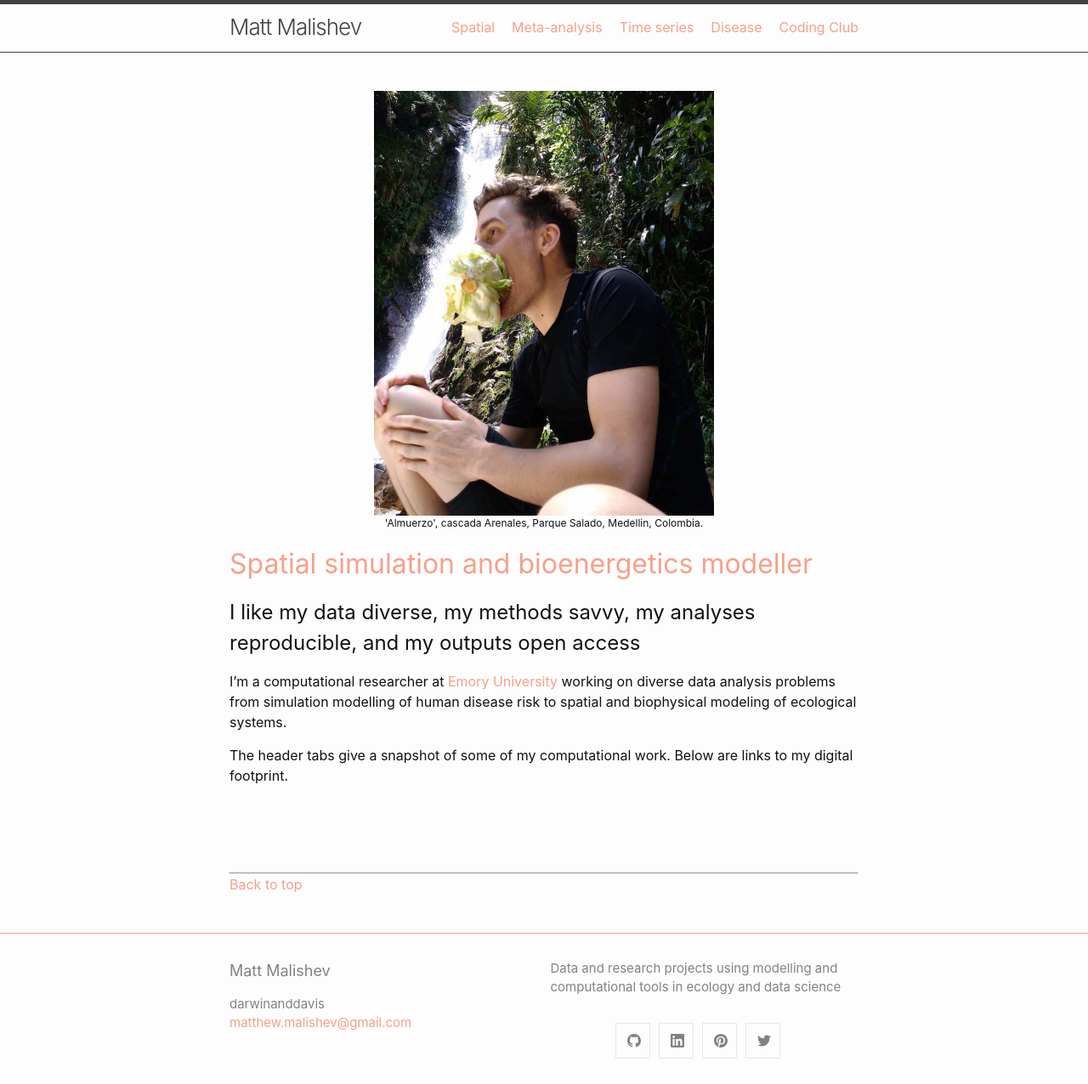
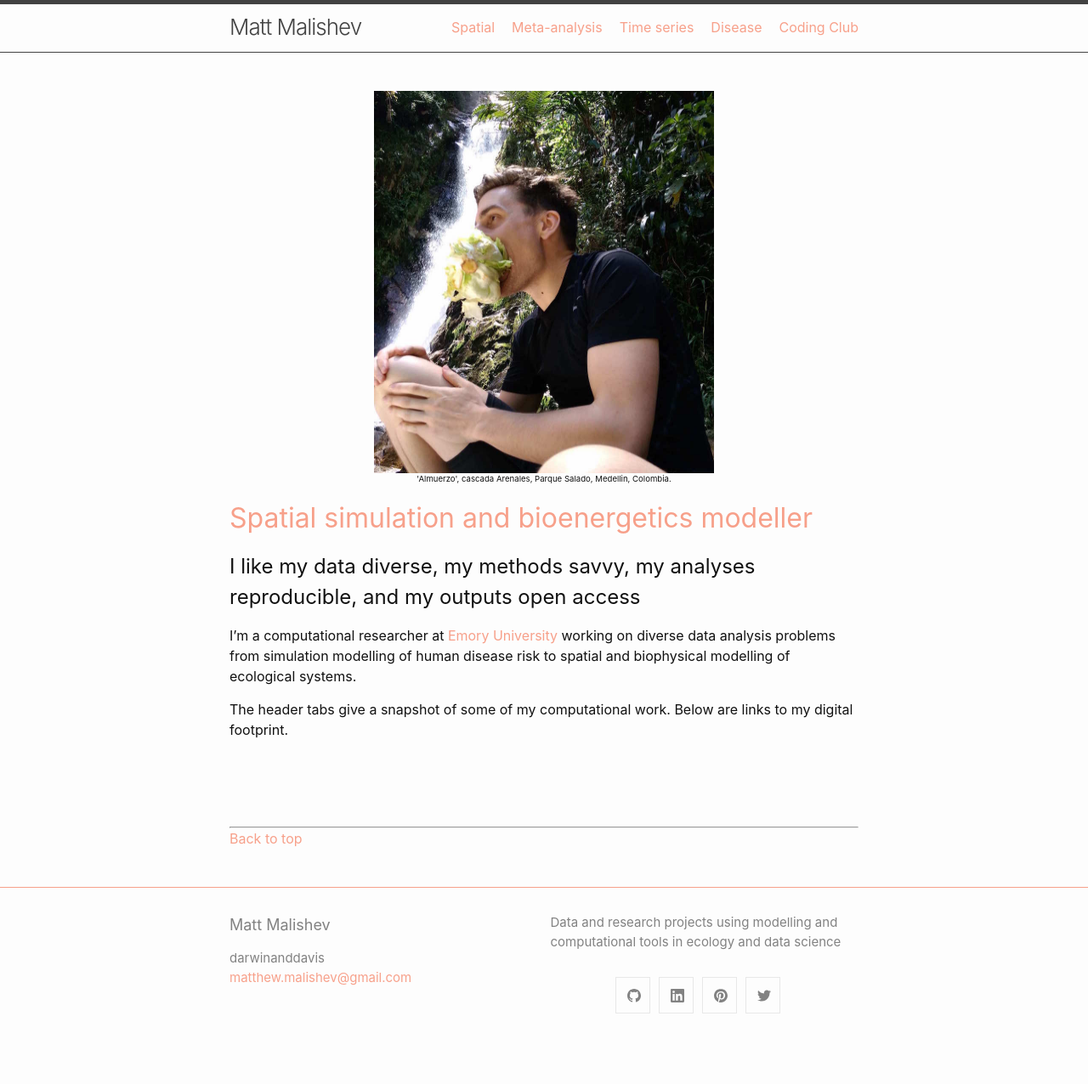
Before and after one commit to darwinanddavis/DataPortfolio, a Jekyll site: the page built from index.md, in a window 1280 px wide. Shown: the whole page at 85% size. Built offline with Jekyll 4.4.1, drawn with Linux system fonts in a browser that asks for light colours; our own code applies the rules of GitHub Pages for plain Markdown files; after the commit the page ends 1223 px from its top, so only the background shows below that.

Commit message:
update index img2

```diff
--- a/index.md
+++ b/index.md
@@ -1,8 +1,8 @@
 <a id="top"></a>
 
 <center>
-	<img src="img/mm.jpg" width="400" height="500" >
-	<p style="font-size:75%">
+	<img src="img/mm.jpg" width="400" height="450" >
+	<p style="font-size:60%">
 		'Almuerzo', cascada Arenales, Parque Salado, Medellin, Colombia.
 	</p>
 </center>
@@ -11,7 +11,7 @@
 
 ## I like my data diverse, my methods savvy, my analyses reproducible, and my outputs open access
 
-I’m a computational researcher at [Emory University](https://scholarblogs.emory.edu/civitello/) working on diverse data analysis problems from simulation modelling of human disease risk to spatial and biophysical modeling of ecological systems.
+I’m a computational researcher at [Emory University](https://scholarblogs.emory.edu/civitello/) working on diverse data analysis problems from simulation modelling of human disease risk to spatial and biophysical modelling of ecological systems.
 
 The header tabs give a snapshot of some of my computational work. Below are links to my digital footprint.
 
```
